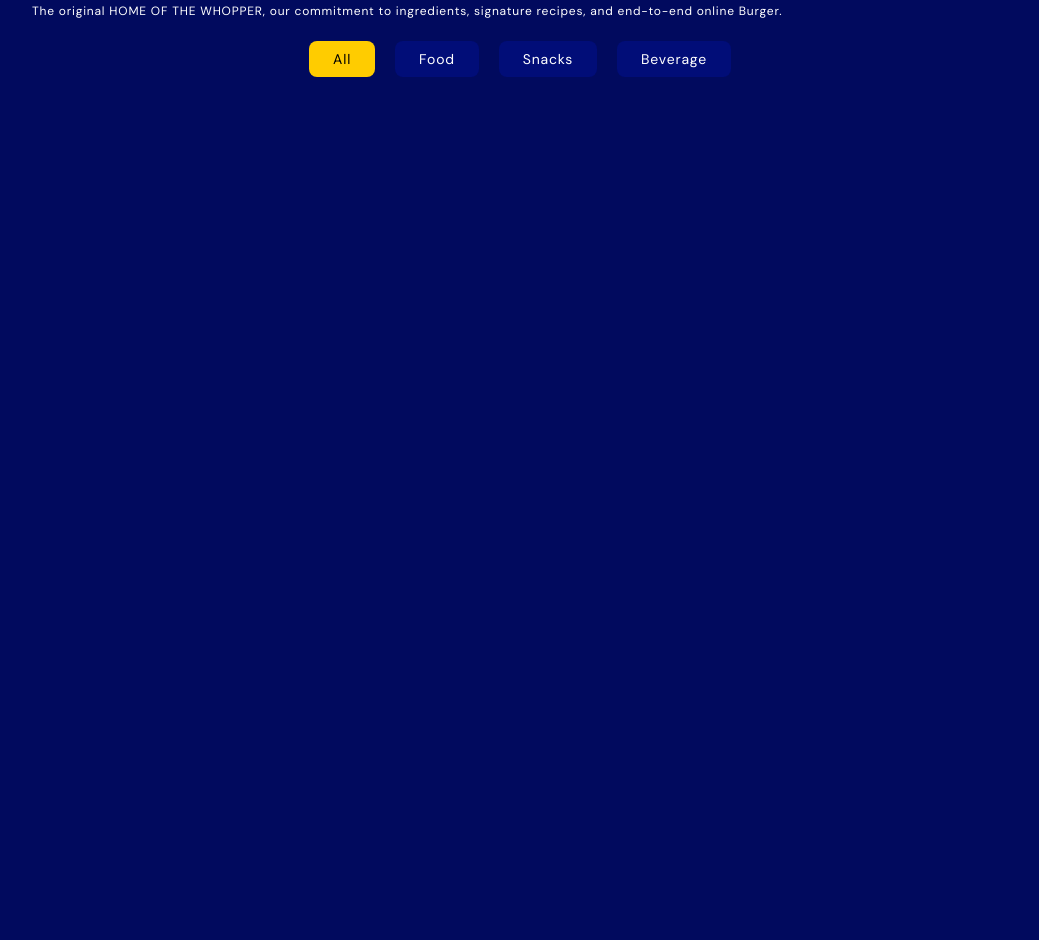
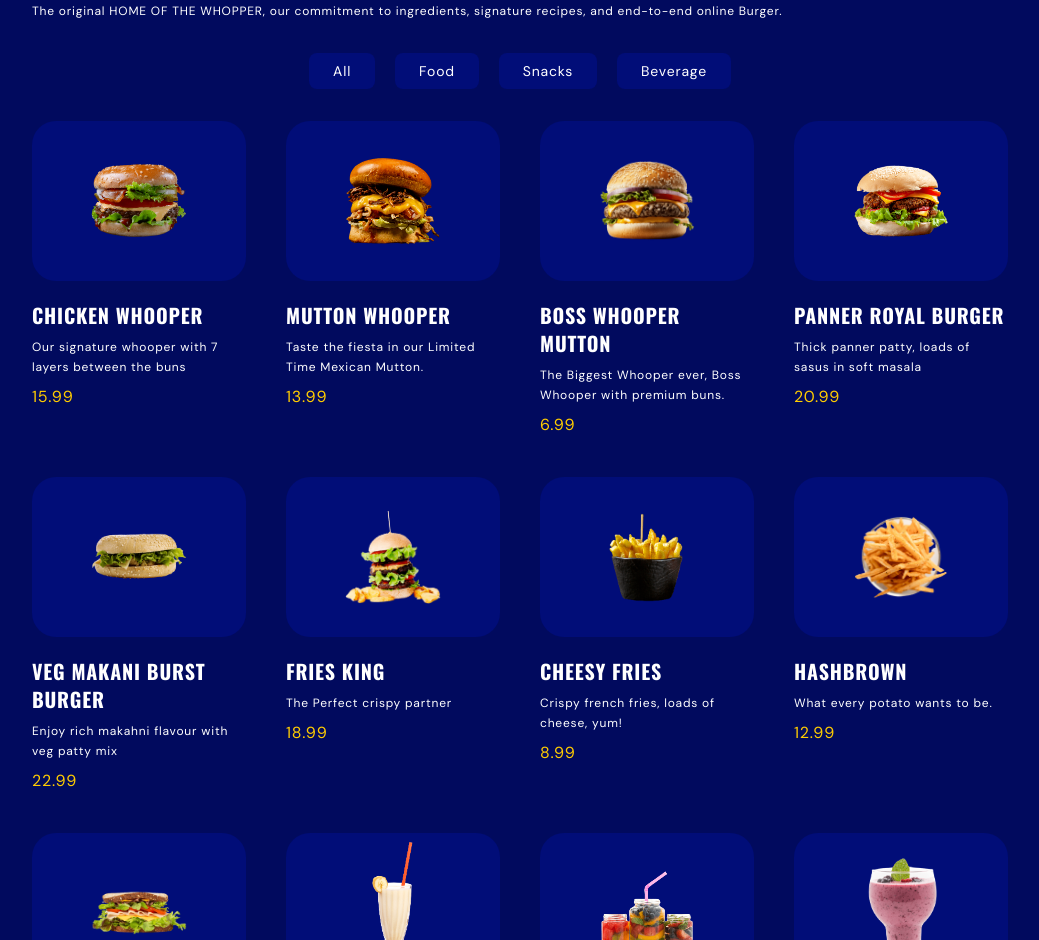
Before and after one commit to Manikandan1818/burger, a React (Vite) app: page / in a window 1280 px wide. Shown: the part 1860-2800 px from the top of the page, without its empty margins (120-1159 px from the left). Before the commit the page ends 1953 px from the top, so only its background shows below. Built offline with nearby package versions, Linux system fonts and the light colour scheme; a web font is replaced by a local one.

Commit message:
menu Filter function added

```diff
--- a/src/components/Menu.jsx
+++ b/src/components/Menu.jsx
@@ -1,6 +1,30 @@
+import { useState } from "react";
+import { menu } from "../constants";
 import MenuButton from "./MenuButton";
 
 const Menu = () => {
+  const [selectedMenu, setSelectedMenu] = useState("");
+
+  const handleClick = (e) => {
+    setSelectedMenu(e.target.value);
+  };
+
+  const filteredData = (menu, selectedMenu) => {
+    if (
+      selectedMenu === "Food" ||
+      selectedMenu === "Snacks" ||
+      selectedMenu === "Beverage"
+    ) {
+      return menu.filter(
+        (item) =>
+          item.category.toLocaleLowerCase() === selectedMenu.toLocaleLowerCase()
+      );
+    }
+    return menu;
+  };
+
+  const result = filteredData(menu, selectedMenu);
+
   return (
     <section id="menu" className="container">
       <h2 className="sec-title">Our Best Menu</h2>
@@ -9,11 +33,27 @@
         The original HOME OF THE WHOPPER, our commitment to ingredients,
         signature recipes, and end-to-end online Burger.
       </p>
-      <div className="mt-5 flex flex-wrap justify-center gap-5">
-        <MenuButton label="All" active />
-        <MenuButton label="Food" />
-        <MenuButton label="Snacks" />
-        <MenuButton label="Beverage" />
+      <div className="mt-8 mb-8 flex flex-wrap justify-center gap-5">
+        <MenuButton value="All" handleClick={handleClick} />
+        <MenuButton value="Food" handleClick={handleClick} />
+        <MenuButton value="Snacks" handleClick={handleClick} />
+        <MenuButton value="Beverage" handleClick={handleClick} />
+      </div>
+      <div className="grid grid-cols-1 gap-5 md:grid-cols-2 lg:grid-cols-4 md:gap-10">
+        {result.map((item) => (
+          <div key={item.id}>
+            <div className="h-56 grid place-items-center rounded-3xl bg-primaryColorLight hover:bg-secondaryColor ease-linear duration-200 lg:h-40">
+              <img
+                src={item.img}
+                alt="menu"
+                className="py-1 w-36 hover:scale-110 ease-linear duration-200 md:w-35 lg:w-24"
+              />
+            </div>
+            <h4 className="pt-5 title">{item.title}</h4>
+            <p className="para mb-2">{item.desc}</p>
+            <p className="text-secondaryColor">{item.price}</p>
+          </div>
+        ))}
       </div>
     </section>
   );
--- a/src/components/MenuButton.jsx
+++ b/src/components/MenuButton.jsx
@@ -1,15 +1,17 @@
-const MenuButton = ({ label, active }) => {
+const MenuButton = ({ value, active, handleClick }) => {
   return (
-    <div
+    <button
       className={`inline-block text-sm py-2 px-6 text-center cursor-pointer rounded-lg ease-linear duration-200  ${
         active
           ? `text-black bg-secondaryColor`
           : ` text-white bg-primaryColorLight`
       }
       hover:opacity-75`}
+      value={value}
+      onClick={handleClick}
     >
-      {label}
-    </div>
+      {value}
+    </button>
   );
 };
 
--- a/src/constants/index.js
+++ b/src/constants/index.js
@@ -1,10 +1,22 @@
 import {
   beverage1,
+  beverage2,
+  beverage3,
+  beverage4,
+  beverage5,
   burger1,
   burger2,
+  burger3,
+  burger4,
+  burger5,
+  burger6,
   promo1,
   promo2,
   snack1,
+  snack2,
+  snack3,
+  snack4,
+  snack5,
 } from "../assets/images";
 
 export const navLinks = [
@@ -69,57 +81,97 @@
   {
     id: 3,
     title: "Boss Whooper Mutton",
-    category: "shakes",
+    category: "food",
     price: 6.99,
-    img: "./images/item-3.jpeg",
+    img: burger3,
     desc: `The Biggest Whooper ever, Boss Whooper with premium buns. `,
   },
   {
     id: 4,
-    title: "country delight",
-    category: "breakfast",
+    title: "Panner Royal Burger",
+    category: "food",
     price: 20.99,
-    img: "./images/item-4.jpeg",
-    desc: `Shabby chic keffiyeh neutra snackwave pork belly shoreditch. Prism austin mlkshk truffaut, `,
+    img: burger4,
+    desc: `Thick panner patty, loads of sasus in soft masala`,
   },
   {
     id: 5,
-    title: "egg attack",
-    category: "lunch",
+    title: "Veg Makani Burst Burger",
+    category: "food",
     price: 22.99,
-    img: "./images/item-5.jpeg",
-    desc: `franzen vegan pabst bicycle rights kickstarter pinterest meditation farm-to-table 90's pop-up `,
+    img: burger5,
+    desc: `Enjoy rich makahni flavour with veg patty mix`,
   },
   {
     id: 6,
-    title: "oreo dream",
-    category: "shakes",
+    title: "Fries King",
+    category: "snacks",
     price: 18.99,
-    img: "./images/item-6.jpeg",
-    desc: `Portland chicharrones ethical edison bulb, palo santo craft beer chia heirloom iPhone everyday`,
+    img: burger6,
+    desc: `The Perfect crispy partner`,
   },
   {
     id: 7,
-    title: "bacon overflow",
-    category: "breakfast",
+    title: "Cheesy Fries",
+    category: "snacks",
     price: 8.99,
-    img: "./images/item-7.jpeg",
-    desc: `carry jianbing normcore freegan. Viral single-origin coffee live-edge, pork belly cloud bread iceland put a bird `,
+    img: snack1,
+    desc: `Crispy french fries, loads of cheese, yum! `,
   },
   {
     id: 8,
-    title: "american classic",
-    category: "lunch",
+    title: "HashBrown",
+    category: "snacks",
     price: 12.99,
-    img: "./images/item-8.jpeg",
-    desc: `on it tumblr kickstarter thundercats migas everyday carry squid palo santo leggings. Food truck truffaut  `,
+    img: snack2,
+    desc: `What every potato wants to be.`,
   },
   {
     id: 9,
-    title: "quarantine buddy",
-    category: "shakes",
+    title: "Creamy Italian Fries",
+    category: "snacks",
     price: 16.99,
-    img: "./images/item-9.jpeg",
-    desc: `skateboard fam synth authentic semiotics. Live-edge lyft af, edison bulb yuccie crucifix microdosing.`,
+    img: snack3,
+    desc: "The Lip-smaking duo of creamy classic mayo ...",
+  },
+  {
+    id: 10,
+    title: "Medium Soft Drink COLA",
+    category: "beverage",
+    price: 16.99,
+    img: beverage1,
+    desc: "Our Signature Cool Drinks...!",
+  },
+  {
+    id: 11,
+    title: "Mango Thick Shake",
+    category: "beverage",
+    price: 16.99,
+    img: beverage2,
+    desc: "Our Signature Cool Drinks...!",
+  },
+  {
+    id: 12,
+    title: "Medium Soft Drink CLEAR",
+    category: "beverage",
+    price: 16.99,
+    img: beverage3,
+    desc: "Our Signature Cool Drinks...!",
+  },
+  {
+    id: 13,
+    title: "Medium Soft Drink Lemon",
+    category: "beverage",
+    price: 16.99,
+    img: beverage4,
+    desc: "Our Signature Cool Drinks...!",
+  },
+  {
+    id: 14,
+    title: "Medium Soft Drink Clear",
+    category: "beverage",
+    price: 16.99,
+    img: beverage5,
+    desc: "Our Signature Cool Drinks...!",
   },
 ];
```
